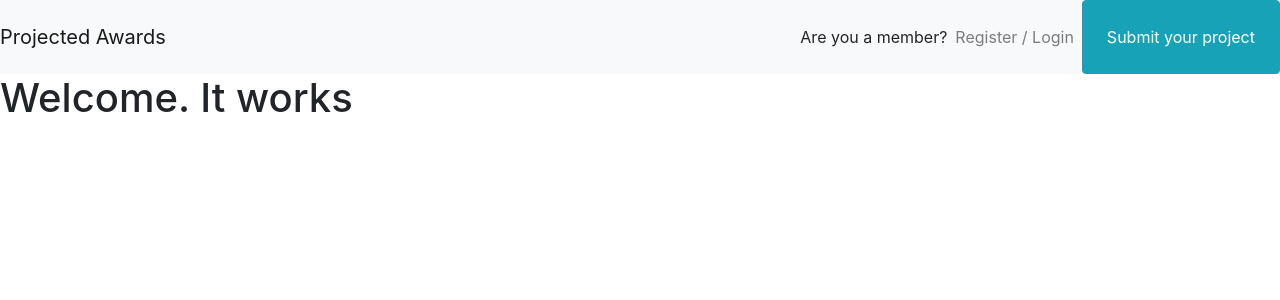
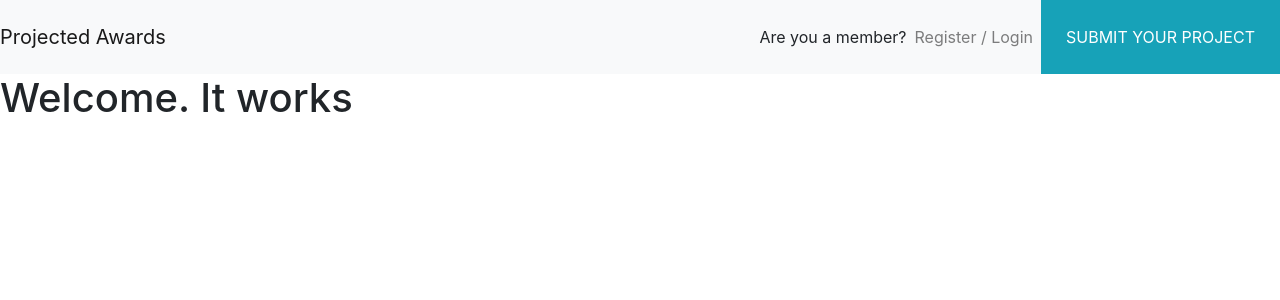
Before and after one commit to Mantongash/projected, a Django app: page / in a window 1280 px wide. Shown: the top 300 px of the page. Run offline with Django 3.2, Linux system fonts and the light colour scheme; some libraries are stand-ins or nearby versions.

Commit message:
Styled the submit button on top of the navbar

```diff
--- a/static/css/main.css
+++ b/static/css/main.css
@@ -5,3 +5,8 @@
 }
 
 /* Nav Styles */
+.submit {
+  text-transform: uppercase;
+  border-radius: 0;
+
+}
```
